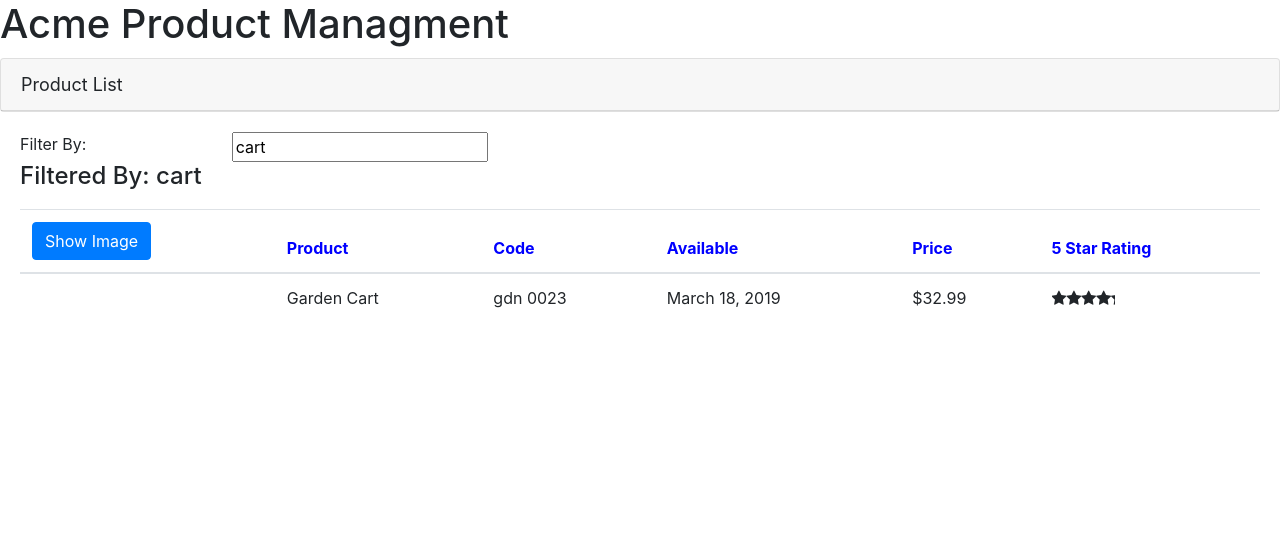
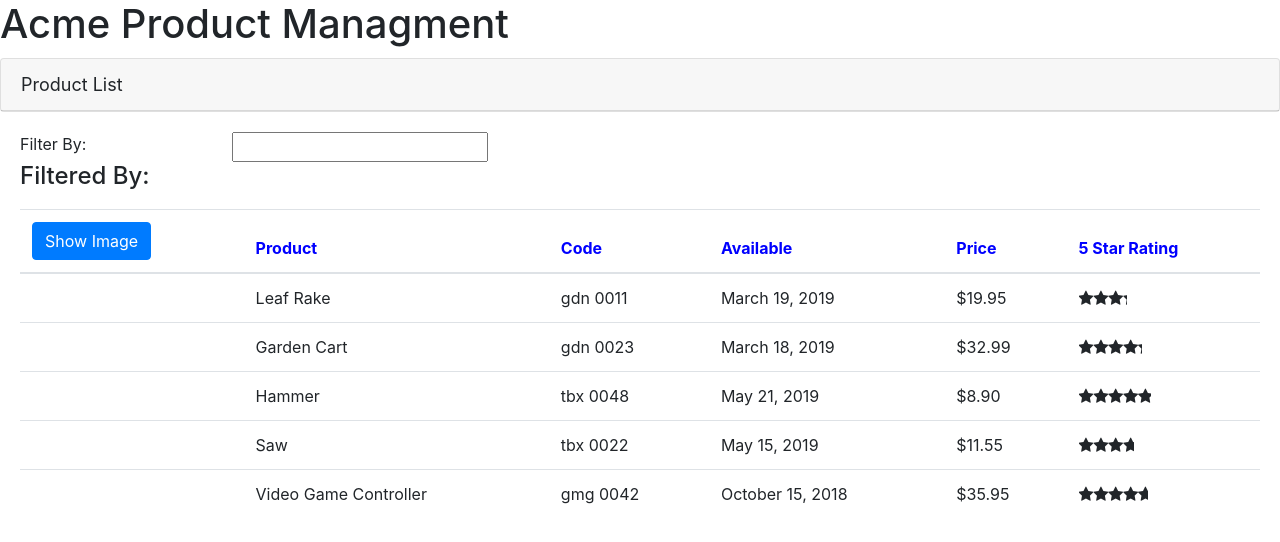
Before and after one commit to MohamedMagdyOmar/Angular-Getting-Started, an Angular app in the folder APM/: page / in a window 1280 px wide. Shown: the top 542 px of the page. Built offline with nearby package versions, Linux system fonts and the light colour scheme.

Commit message:
registering and injecting service

```diff
--- a/APM/src/app/products/product-list.component.ts
+++ b/APM/src/app/products/product-list.component.ts
@@ -1,5 +1,6 @@
 import { Component, OnInit } from '@angular/core';
 import { IProduct } from './products';
+import { ProductService } from './product.service';
 
 
 @Component({
@@ -11,9 +12,10 @@
 export class ProductListComponent implements OnInit{
 
   ngOnInit(): void {
-    console.log("OnInit");
+    this.products = this._productService.getProducts();
+    this.filteredProducts = this.products;
   }
-
+    private _productService;
     pageTitle: string = "Product List";
     imageWidth: number = 50;
     imageMargin: number = 2;
@@ -33,62 +35,10 @@
     // this will have filtered list of products
     filteredProducts: IProduct[];
 
-    products: IProduct[] = [
-        {
-          "productId": 1,
-          "productName": "Leaf Rake",
-          "productCode": "GDN-0011",
-          "releaseDate": "March 19, 2019",
-          "description": "Leaf rake with 48-inch wooden handle.",
-          "price": 19.95,
-          "starRating": 3.2,
-          "imageUrl": "assets/images/leaf_rake.png"
-        },
-        {
-          "productId": 2,
-          "productName": "Garden Cart",
-          "productCode": "GDN-0023",
-          "releaseDate": "March 18, 2019",
-          "description": "15 gallon capacity rolling garden cart",
-          "price": 32.99,
-          "starRating": 4.2,
-          "imageUrl": "assets/images/garden_cart.png"
-        },
-        {
-          "productId": 5,
-          "productName": "Hammer",
-          "productCode": "TBX-0048",
-          "releaseDate": "May 21, 2019",
-          "description": "Curved claw steel hammer",
-          "price": 8.9,
-          "starRating": 4.8,
-          "imageUrl": "assets/images/hammer.png"
-        },
-        {
-          "productId": 8,
-          "productName": "Saw",
-          "productCode": "TBX-0022",
-          "releaseDate": "May 15, 2019",
-          "description": "15-inch steel blade hand saw",
-          "price": 11.55,
-          "starRating": 3.7,
-          "imageUrl": "assets/images/saw.png"
-        },
-        {
-          "productId": 10,
-          "productName": "Video Game Controller",
-          "productCode": "GMG-0042",
-          "releaseDate": "October 15, 2018",
-          "description": "Standard two-button video game controller",
-          "price": 35.95,
-          "starRating": 4.6,
-          "imageUrl": "assets/images/xbox-controller.png"
-        }
-      ]
+    products: IProduct[] = []
 
-      constructor(){
-        this.filteredProducts = this.products;
-        this.listFilter = 'cart'
+      constructor(productService: ProductService){
+        this._productService = productService;
       }
 
       toggleImage(): void
--- /dev/null
+++ b/APM/src/app/products/product.service.ts
@@ -0,0 +1,64 @@
+import { Injectable } from '@angular/core';
+import { IProduct } from './products';
+
+
+@Injectable({
+    providedIn: 'root'
+})
+export class ProductService{
+
+    getProducts(): IProduct[]{
+        return [
+            {
+              "productId": 1,
+              "productName": "Leaf Rake",
+              "productCode": "GDN-0011",
+              "releaseDate": "March 19, 2019",
+              "description": "Leaf rake with 48-inch wooden handle.",
+              "price": 19.95,
+              "starRating": 3.2,
+              "imageUrl": "assets/images/leaf_rake.png"
+            },
+            {
+              "productId": 2,
+              "productName": "Garden Cart",
+              "productCode": "GDN-0023",
+              "releaseDate": "March 18, 2019",
+              "description": "15 gallon capacity rolling garden cart",
+              "price": 32.99,
+              "starRating": 4.2,
+              "imageUrl": "assets/images/garden_cart.png"
+            },
+            {
+              "productId": 5,
+              "productName": "Hammer",
+              "productCode": "TBX-0048",
+              "releaseDate": "May 21, 2019",
+              "description": "Curved claw steel hammer",
+              "price": 8.9,
+              "starRating": 4.8,
+              "imageUrl": "assets/images/hammer.png"
+            },
+            {
+              "productId": 8,
+              "productName": "Saw",
+              "productCode": "TBX-0022",
+              "releaseDate": "May 15, 2019",
+              "description": "15-inch steel blade hand saw",
+              "price": 11.55,
+              "starRating": 3.7,
+              "imageUrl": "assets/images/saw.png"
+            },
+            {
+              "productId": 10,
+              "productName": "Video Game Controller",
+              "productCode": "GMG-0042",
+              "releaseDate": "October 15, 2018",
+              "description": "Standard two-button video game controller",
+              "price": 35.95,
+              "starRating": 4.6,
+              "imageUrl": "assets/images/xbox-controller.png"
+            }
+          ]
+    }
+}
```
